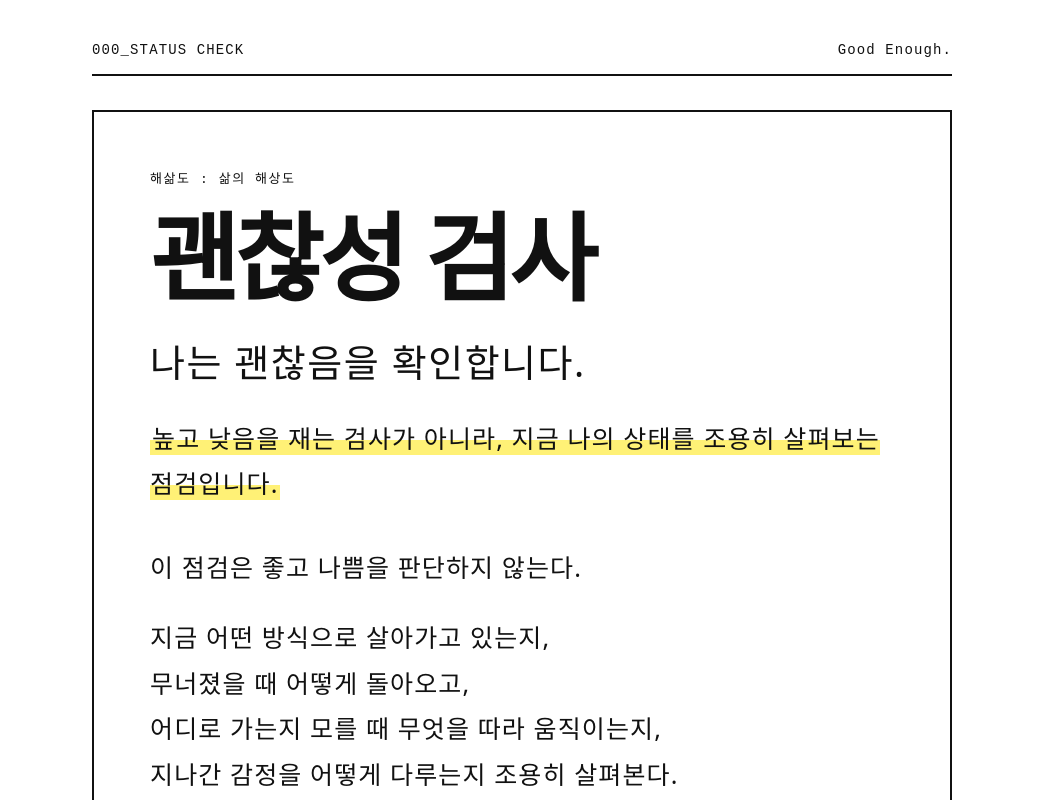
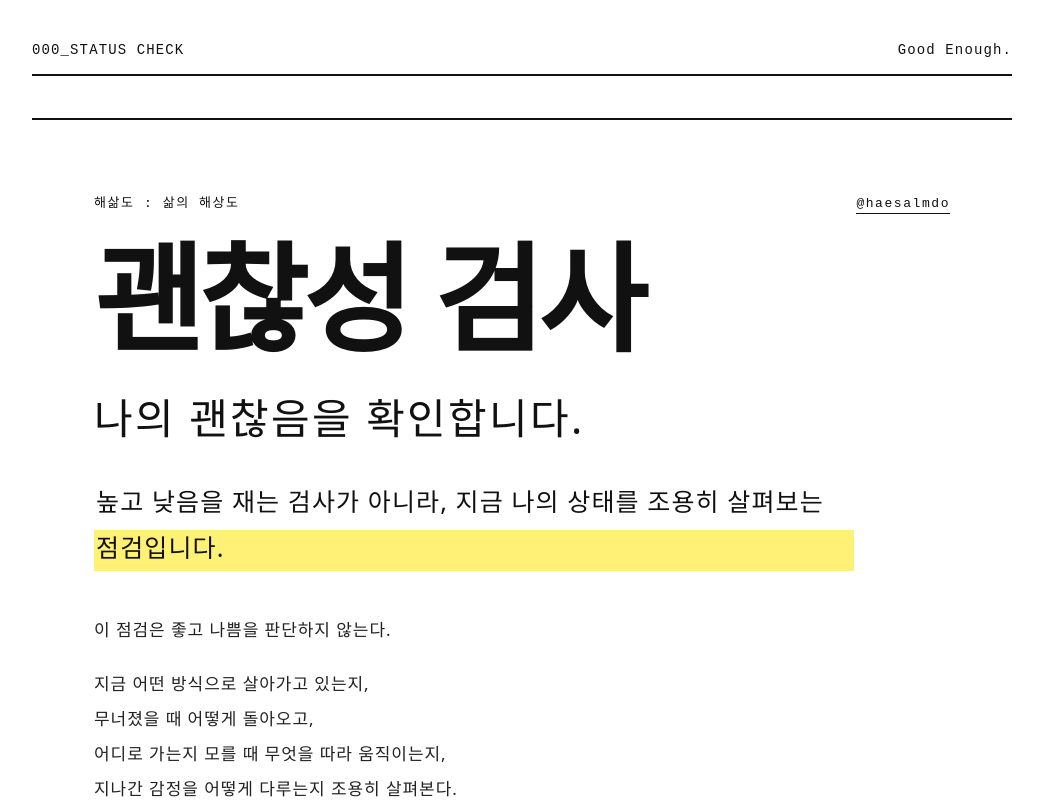
Before and after one commit to munchanwee/bbb, a React (Vite) app: page / in a window 1280 px wide. Shown: the top 800 px of the page, without its empty margins (118-1161 px from the left). Built offline with nearby package versions, Linux system fonts and the light colour scheme.

Commit message:
Add files via upload

```diff
--- a/src/App.jsx
+++ b/src/App.jsx
@@ -74,14 +74,16 @@ export default function App() {
       <main className="page intro-page">
         <Header code="000_STATUS CHECK" />
         <section className="hero frame">
-          <p className="eyebrow">해삶도 : 삶의 해상도</p>
+          <div className="brand-row">
+            <p className="eyebrow">해삶도 : 삶의 해상도</p>
+            <a className="insta-link" href="https://www.instagram.com/haesalmdo/" target="_blank" rel="noreferrer">@haesalmdo</a>
+          </div>
           <h1>괜찮성 검사</h1>
-          <p className="subtitle">나는 괜찮음을 확인합니다.</p>
+          <p className="subtitle">나의 괜찮음을 확인합니다.</p>
           <p className="note highlight">높고 낮음을 재는 검사가 아니라, 지금 나의 상태를 조용히 살펴보는 점검입니다.</p>
           <div className="intro-copy">
             <p>이 점검은 좋고 나쁨을 판단하지 않는다.</p>
             <p>지금 어떤 방식으로 살아가고 있는지,<br />무너졌을 때 어떻게 돌아오고,<br />어디로 가는지 모를 때 무엇을 따라 움직이는지,<br />지나간 감정을 어떻게 다루는지 조용히 살펴본다.</p>
-            <p>정답은 없다.<br />16개의 장면을 지나며 지금의 괜찮음을 확인한다.</p>
           </div>
           <button className="primary-btn" onClick={start}>괜찮음 확인하기</button>
         </section>
--- a/src/styles.css
+++ b/src/styles.css
@@ -1,16 +1,18 @@
 :root {
   --bg: #ffffff;
   --ink: #111111;
-  --muted: #626262;
+  --muted: #5c5c5c;
   --line: #111111;
   --yellow: #fff176;
-  --soft: #f7f7f4;
+  --soft: #f8f8f4;
   font-family: 'Pretendard', 'Apple SD Gothic Neo', 'Noto Sans KR', system-ui, -apple-system, BlinkMacSystemFont, sans-serif;
   color: var(--ink);
   background: var(--bg);
 }
 
 * { box-sizing: border-box; }
+
+html { scroll-behavior: smooth; }
 
 body {
   margin: 0;
@@ -19,7 +21,7 @@ body {
   word-break: keep-all;
 }
 
-button {
+button, a {
   font: inherit;
   color: inherit;
 }
@@ -29,12 +31,12 @@ button {
   padding: 42px 24px 72px;
   background:
     linear-gradient(var(--bg), var(--bg)) padding-box,
-    repeating-linear-gradient(0deg, transparent 0, transparent 31px, rgba(0,0,0,0.025) 32px);
+    repeating-linear-gradient(0deg, transparent 0, transparent 35px, rgba(0,0,0,0.022) 36px);
 }
 
 .site-header {
-  max-width: 860px;
-  margin: 0 auto 34px;
+  max-width: 980px;
+  margin: 0 auto 42px;
   display: flex;
   justify-content: space-between;
   gap: 18px;
@@ -46,58 +48,94 @@ button {
 }
 
 .frame {
-  max-width: 860px;
+  max-width: 980px;
   margin: 0 auto;
-  border: 2px solid var(--line);
-  background: rgba(255,255,255,0.94);
-  padding: clamp(28px, 5vw, 56px);
+  background: rgba(255,255,255,0.96);
+  border-top: 2px solid var(--line);
+  border-bottom: 2px solid var(--line);
+  padding: clamp(34px, 6vw, 72px) clamp(18px, 5vw, 62px);
   position: relative;
 }
 
-.frame::after {
-  content: '';
-  position: absolute;
-  inset: 10px -10px -10px 10px;
-  border-right: 1px solid rgba(0,0,0,0.32);
-  border-bottom: 1px solid rgba(0,0,0,0.32);
-  pointer-events: none;
-  z-index: -1;
+.hero.frame {
+  min-height: 68vh;
+  display: flex;
+  flex-direction: column;
+  justify-content: center;
 }
 
-.eyebrow {
+.brand-row {
+  display: flex;
+  align-items: baseline;
+  justify-content: space-between;
+  gap: 20px;
+  margin-bottom: 22px;
+}
+
+.eyebrow,
+.insta-link {
   font-family: 'Courier New', ui-monospace, monospace;
   font-size: 13px;
   letter-spacing: 0.12em;
-  margin: 0 0 18px;
+  margin: 0;
+}
+
+.insta-link {
+  text-decoration: none;
+  border-bottom: 1px solid var(--line);
+  padding-bottom: 2px;
+  white-space: nowrap;
+}
+
+.insta-link:hover {
+  background: linear-gradient(to top, var(--yellow) 0 46%, transparent 46% 100%);
 }
 
 h1, h2 {
   margin: 0;
-  line-height: 1.08;
-  letter-spacing: -0.04em;
+  line-height: 1.05;
+  letter-spacing: -0.035em;
 }
 
 .hero h1, .result-title {
-  font-size: clamp(48px, 9vw, 96px);
-  font-weight: 900;
-  margin-bottom: 24px;
+  font-size: clamp(54px, 10vw, 118px);
+  font-weight: 950;
+  margin-bottom: 28px;
 }
 
 .subtitle {
-  font-size: clamp(24px, 4vw, 38px);
-  letter-spacing: 0.04em;
-  margin: 0 0 28px;
+  font-size: clamp(23px, 3.6vw, 42px);
+  letter-spacing: 0.055em;
+  line-height: 1.42;
+  margin: 0 0 30px;
 }
 
-.note, .intro-copy, .question-text, .result-body, .result-status, .share-sentence {
-  font-size: clamp(18px, 2.4vw, 25px);
-  line-height: 1.82;
+.note,
+.question-text,
+.result-body,
+.result-status,
+.share-sentence {
+  font-size: clamp(18px, 2.2vw, 25px);
+  line-height: 1.86;
   letter-spacing: 0.045em;
 }
 
+.note {
+  max-width: 760px;
+  margin: 0;
+}
+
 .intro-copy {
-  margin: 38px 0;
+  margin: 42px 0 44px;
   max-width: 720px;
+  font-size: clamp(14px, 1.55vw, 17px);
+  line-height: 2.05;
+  letter-spacing: 0.055em;
+  color: #222;
+}
+
+.intro-copy p {
+  margin: 0 0 20px;
 }
 
 .highlight {
@@ -112,8 +150,9 @@ h1, h2 {
   padding: 16px 22px;
   cursor: pointer;
   transition: transform 0.12s ease, background 0.12s ease;
-  font-weight: 700;
+  font-weight: 800;
   letter-spacing: 0.04em;
+  border-radius: 0;
 }
 
 .primary-btn {
@@ -137,11 +176,11 @@ button:not(:disabled):hover {
 .progress-wrap {
   font-family: 'Courier New', ui-monospace, monospace;
   letter-spacing: 0.08em;
-  margin-bottom: 36px;
+  margin-bottom: 42px;
 }
 
 .progress {
-  height: 8px;
+  height: 7px;
   border: 1px solid var(--line);
   margin-top: 12px;
 }
@@ -154,8 +193,8 @@ button:not(:disabled):hover {
 }
 
 .question-card h1 {
-  font-size: clamp(36px, 7vw, 72px);
-  margin-bottom: 28px;
+  font-size: clamp(42px, 8vw, 84px);
+  margin-bottom: 32px;
 }
 
 .question-text {
@@ -164,16 +203,17 @@ button:not(:disabled):hover {
 }
 
 .mini-guide {
-  font-size: 15px;
-  letter-spacing: 0.04em;
+  font-size: 14px;
+  letter-spacing: 0.045em;
   color: var(--muted);
-  margin: 0 0 28px;
+  margin: 0 0 30px;
 }
 
 .choices {
   display: grid;
-  gap: 14px;
-  margin: 36px 0 32px;
+  gap: 0;
+  margin: 42px 0 34px;
+  border-top: 1.5px solid var(--line);
 }
 
 .choice {
@@ -182,12 +222,13 @@ button:not(:disabled):hover {
   grid-template-columns: 38px 1fr;
   text-align: left;
   gap: 12px;
-  border: 1.5px solid var(--line);
-  background: #fff;
-  padding: 18px;
+  border: 0;
+  border-bottom: 1.5px solid var(--line);
+  background: transparent;
+  padding: 20px 4px;
   cursor: pointer;
-  font-size: clamp(17px, 2.2vw, 22px);
-  line-height: 1.55;
+  font-size: clamp(17px, 2.1vw, 22px);
+  line-height: 1.58;
   letter-spacing: 0.035em;
 }
 
@@ -196,24 +237,24 @@ button:not(:disabled):hover {
   font-style: normal;
 }
 
-.choice em {
-  font-style: normal;
-}
+.choice em { font-style: normal; }
 
 .choice.selected em {
   background: linear-gradient(to top, var(--yellow) 0 45%, transparent 45% 100%);
+}
+
+.choice:hover em {
+  background: linear-gradient(to top, rgba(255,241,118,0.55) 0 42%, transparent 42% 100%);
 }
 
 .button-row {
   display: flex;
   flex-wrap: wrap;
   gap: 12px;
-  margin-top: 34px;
+  margin-top: 36px;
 }
 
-.nav-row {
-  justify-content: space-between;
-}
+.nav-row { justify-content: space-between; }
 
 .loading-box {
   min-height: 400px;
@@ -223,15 +264,15 @@ button:not(:disabled):hover {
 }
 
 .loading-box h2 {
-  font-size: clamp(36px, 7vw, 72px);
-  margin-bottom: 28px;
+  font-size: clamp(38px, 7vw, 76px);
+  margin: 18px 0 30px;
 }
 
 .loading-line {
   width: 100%;
   height: 2px;
   background: var(--line);
-  margin-top: 46px;
+  margin-top: 48px;
   position: relative;
   overflow: hidden;
 }
@@ -247,42 +288,32 @@ button:not(:disabled):hover {
   animation: loading 1.1s infinite linear;
 }
 
-@keyframes loading {
-  to { left: 100%; }
-}
+@keyframes loading { to { left: 100%; } }
 
-.result-card {
-  max-width: 960px;
-}
+.result-card { max-width: 980px; }
 
 .result-status {
   display: inline;
   margin: 10px 0 40px;
 }
 
-.result-body {
-  margin-top: 48px;
-}
+.result-body { margin-top: 52px; }
 
-.result-body p {
-  margin: 0;
-}
+.result-body p { margin: 0; }
 
-.paragraph-gap {
-  height: 22px;
-}
+.paragraph-gap { height: 23px; }
 
 .share-sentence {
   display: block;
-  margin-top: 46px;
-  font-weight: 700;
+  margin-top: 50px;
+  font-weight: 800;
 }
 
 .tags {
   display: flex;
   flex-wrap: wrap;
   gap: 10px;
-  margin-top: 30px;
+  margin-top: 32px;
 }
 
 .tags span {
@@ -293,7 +324,7 @@ button:not(:disabled):hover {
 }
 
 .debug-panel {
-  margin-top: 26px;
+  margin-top: 28px;
   border-top: 1px solid var(--line);
   padding-top: 14px;
   font-size: 14px;
@@ -307,11 +338,15 @@ button:not(:disabled):hover {
 
 @media (max-width: 640px) {
   .page { padding: 24px 16px 56px; }
-  .site-header { font-size: 11px; margin-bottom: 22px; }
-  .frame { padding: 26px 18px; }
-  .frame::after { display: none; }
-  .hero h1, .result-title { font-size: 50px; }
-  .note, .intro-copy, .question-text, .result-body, .result-status, .share-sentence { font-size: 18px; line-height: 1.75; }
-  .choice { grid-template-columns: 30px 1fr; padding: 14px; }
+  .site-header { font-size: 11px; margin-bottom: 28px; }
+  .frame { padding: 30px 0; }
+  .brand-row { display: block; }
+  .insta-link { display: inline-block; margin-top: 12px; }
+  .hero.frame { min-height: auto; }
+  .hero h1, .result-title { font-size: 54px; }
+  .subtitle { font-size: 24px; }
+  .note, .question-text, .result-body, .result-status, .share-sentence { font-size: 18px; line-height: 1.78; }
+  .intro-copy { font-size: 14px; line-height: 1.95; }
+  .choice { grid-template-columns: 30px 1fr; padding: 16px 0; }
   .nav-row { justify-content: flex-start; }
 }
```
